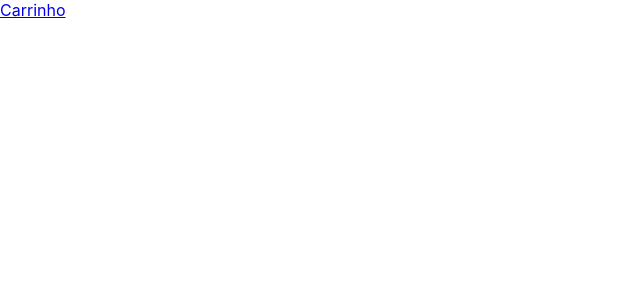
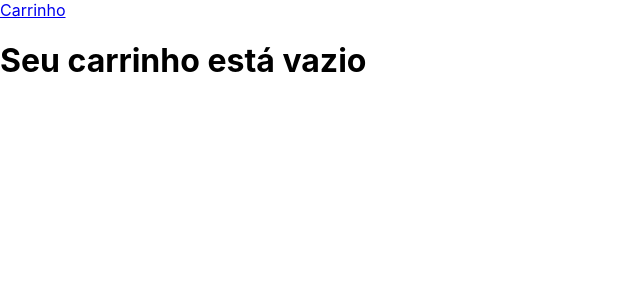
Before and after one commit to tryber/sd-04-project-frontend-online-store-13, a React (Create React App) app: page / in a window 1280 px wide. Shown: the top 300 px of the page, without its empty margins (0-640 px from the left). Built offline with nearby package versions, Linux system fonts and the light colour scheme.

Commit message:
corrigindo

```diff
--- a/src/App.js
+++ b/src/App.js
@@ -5,13 +5,14 @@
 import { Route, BrowserRouter, Switch } from 'react-router-dom';
 
 import emptyPage from './pages/CartPage';
-import CartButton from './components/CartButton';
+
 
 function App() {
   return (
     <BrowserRouter>
-      <CartButton />
+
       <Switch>
+        <Route path="/" component={emptyPage} />
         <Route exact path="/cart" component={emptyPage} />
       </Switch>
     </BrowserRouter>
--- a/src/pages/CartPage.jsx
+++ b/src/pages/CartPage.jsx
@@ -1,10 +1,11 @@
 import React, { Component } from 'react';
-
+import CartButton from '../components/CartButton';
 class emptyPage extends Component {
   render() {
     return (
-      <div data-testid="shopping-cart-empty-message">
-        <h1>Seu carrinho está vazio</h1>
+      <div >
+        <CartButton />
+        <h1 data-testid="shopping-cart-empty-message">Seu carrinho está vazio</h1>
       </div>
     );
   }
```
